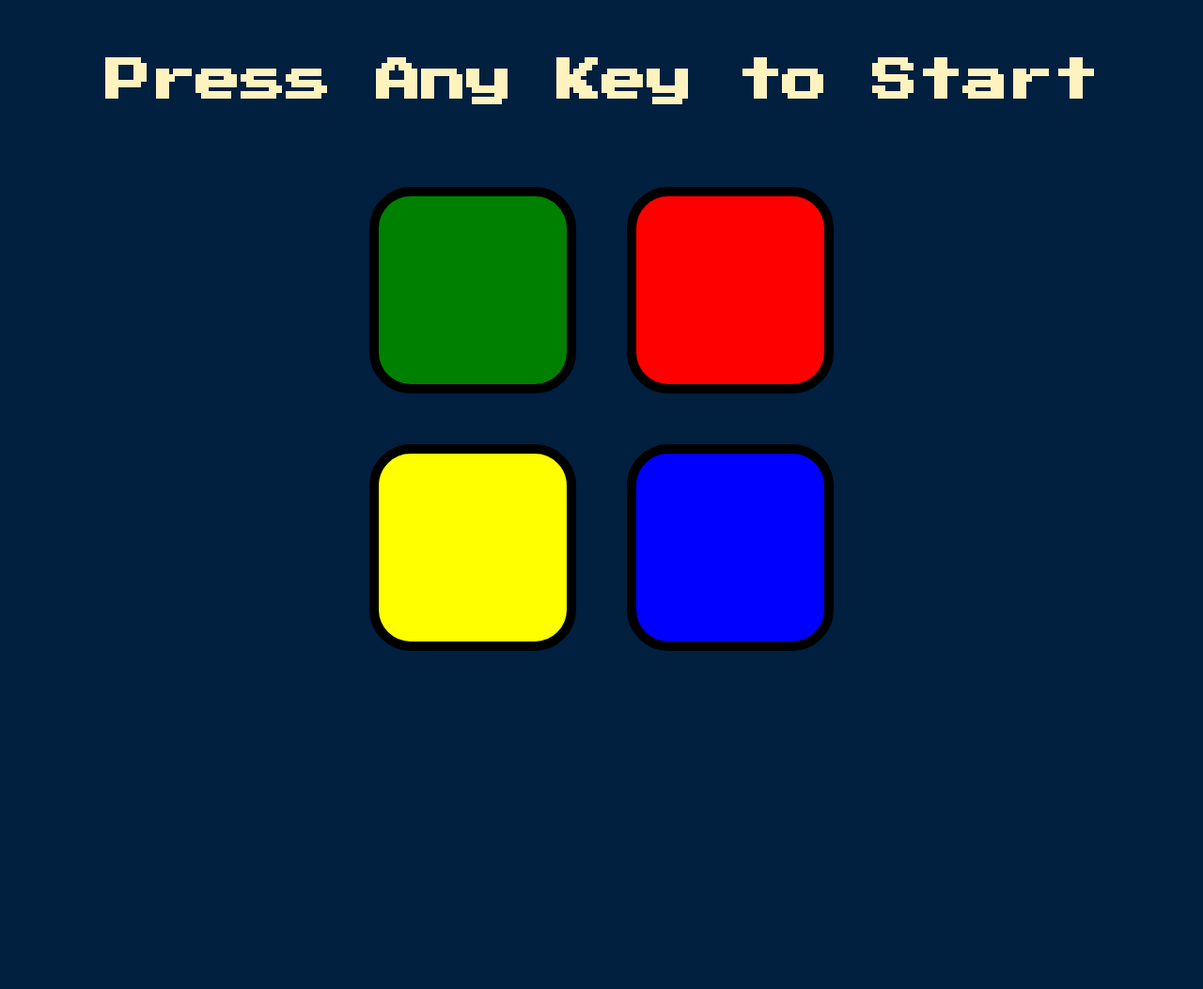
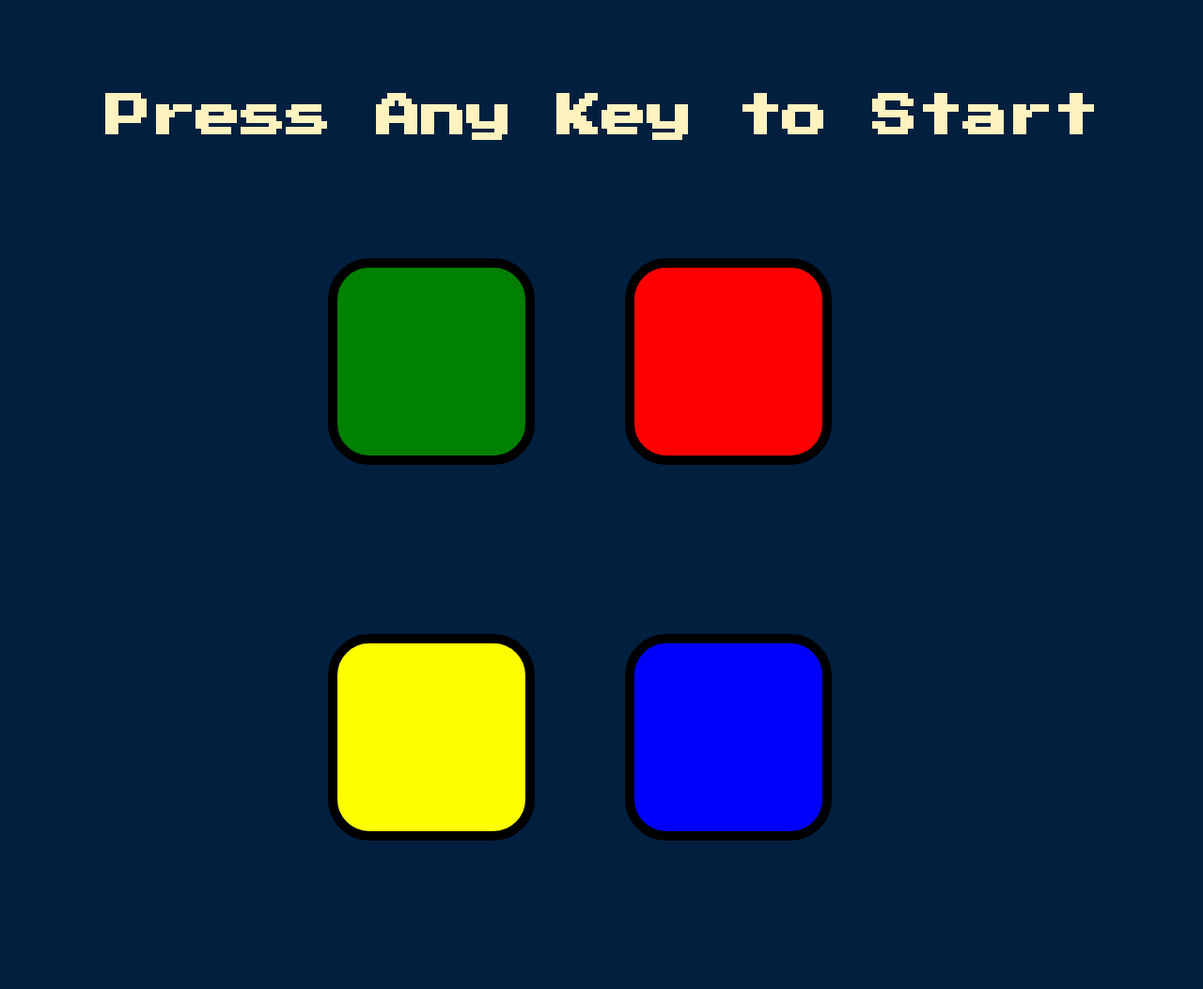
Before and after one commit to cyber-leo233/SimonSaysGame, a plain HTML site: page index.html in a window 1280 px wide. Shown: the whole page at 94% size. Before the commit the page ends 800 px from the top, so only its background shows below. Drawn offline with nearby package versions, Linux system fonts and the light colour scheme.

Commit message:
added grid

```diff
--- a/styles.css
+++ b/styles.css
@@ -6,7 +6,7 @@ body {
 #level-title {
   font-family: 'Press Start 2P', cursive;
   font-size: 3rem;
-  margin:  5%;
+  margin:  8%;
   color: #FEF2BF;
 }
 
@@ -51,3 +51,9 @@ body {
   box-shadow: 0 0 20px white;
   background-color: grey;
 }
+.row {
+  display: grid;
+  grid-template: repeat(2,minmax(100px,200px)) / 1fr 1fr;
+
+
+}
```
